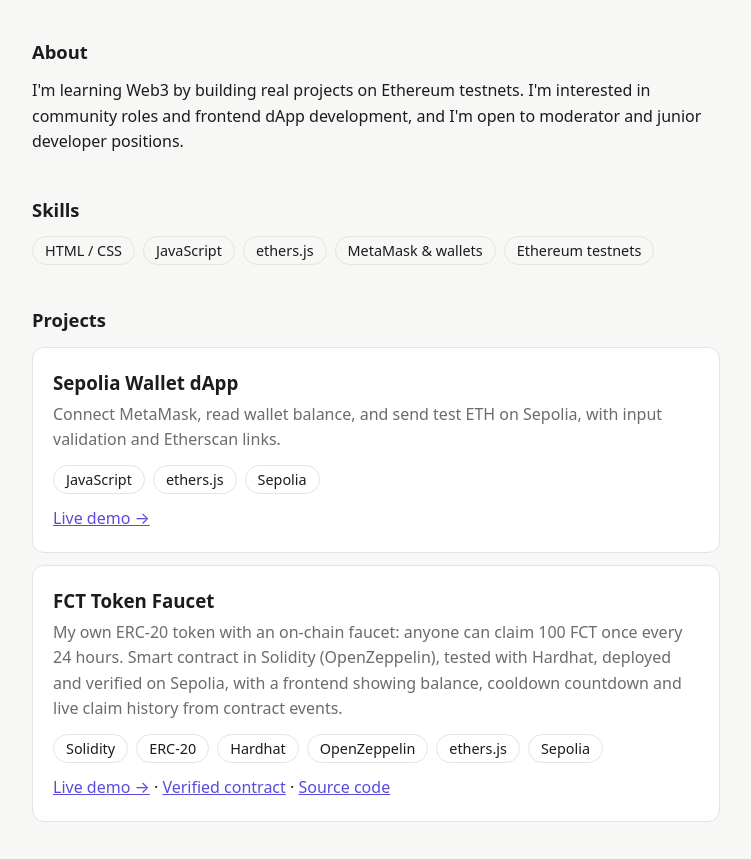
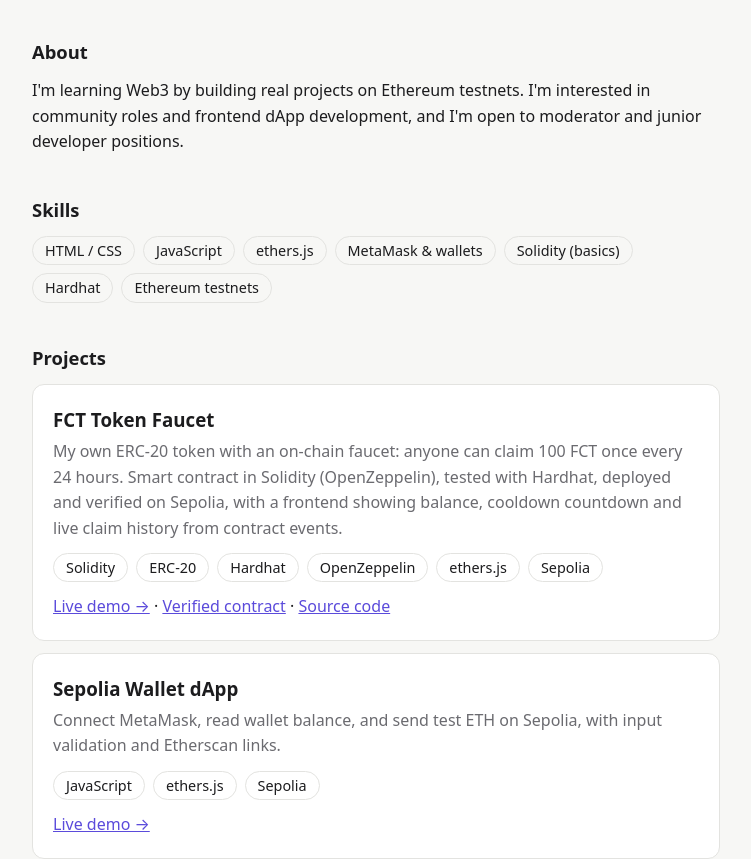
Before and after one commit to acrmnlevi33-lab/web3-portfolio, a plain HTML site: page index.html in a window 1280 px wide. Shown: the part 132-991 px from the top of the page, without its empty margins (264-1015 px from the left). Drawn offline with Linux system fonts and the light colour scheme.

Commit message:
Put token faucet first, add Solidity and Hardhat skills
Co-Authored-By: Claude Opus 5.5 <noreply@anthropic.com>

```diff
--- a/index.html
+++ b/index.html
@@ -25,18 +25,12 @@
       <li>JavaScript</li>
       <li>ethers.js</li>
       <li>MetaMask &amp; wallets</li>
+      <li>Solidity (basics)</li>
+      <li>Hardhat</li>
       <li>Ethereum testnets</li>
     </ul>
 
     <h2>Projects</h2>
-    <div class="card">
-      <h3 style="margin:0 0 4px">Sepolia Wallet dApp</h3>
-      <p class="muted">Connect MetaMask, read wallet balance, and send test ETH on Sepolia, with input validation and Etherscan links.</p>
-      <ul class="tags" style="margin-bottom:12px">
-        <li>JavaScript</li><li>ethers.js</li><li>Sepolia</li>
-      </ul>
-      <a href="projects/wallet-dapp/index.html">Live demo →</a>
-    </div>
     <div class="card">
       <h3 style="margin:0 0 4px">FCT Token Faucet</h3>
       <p class="muted">My own ERC-20 token with an on-chain faucet: anyone can claim 100 FCT once every 24 hours. Smart contract in Solidity (OpenZeppelin), tested with Hardhat, deployed and verified on Sepolia, with a frontend showing balance, cooldown countdown and live claim history from contract events.</p>
@@ -47,6 +41,14 @@
       <a href="https://sepolia.etherscan.io/address/0x478cfF5278b32D15E5F2c6a2Db3f9FD96E1524DA#code" target="_blank" rel="noopener">Verified contract</a> ·
       <a href="https://github.com/acrmnlevi33-lab/web3-portfolio/tree/main/contracts" target="_blank" rel="noopener">Source code</a>
     </div>
+    <div class="card">
+      <h3 style="margin:0 0 4px">Sepolia Wallet dApp</h3>
+      <p class="muted">Connect MetaMask, read wallet balance, and send test ETH on Sepolia, with input validation and Etherscan links.</p>
+      <ul class="tags" style="margin-bottom:12px">
+        <li>JavaScript</li><li>ethers.js</li><li>Sepolia</li>
+      </ul>
+      <a href="projects/wallet-dapp/index.html">Live demo →</a>
+    </div>
     <!-- Proyek berikutnya ditambahkan di sini -->
 
     <h2>Contact</h2>
```
